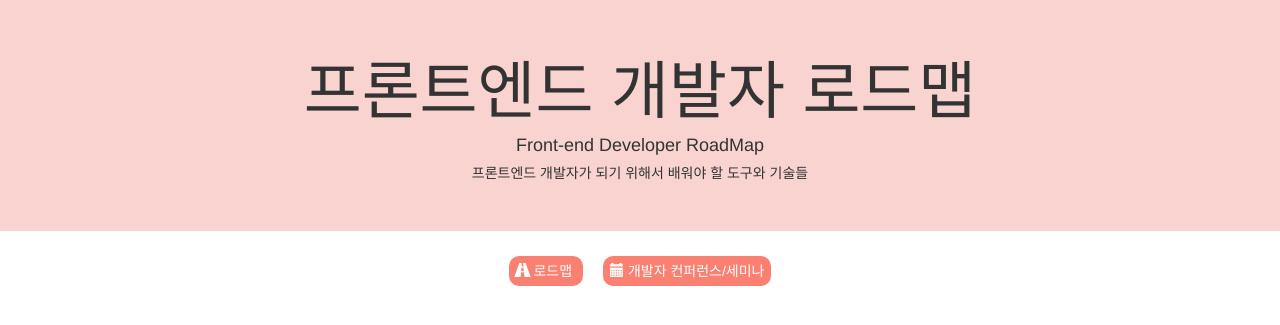
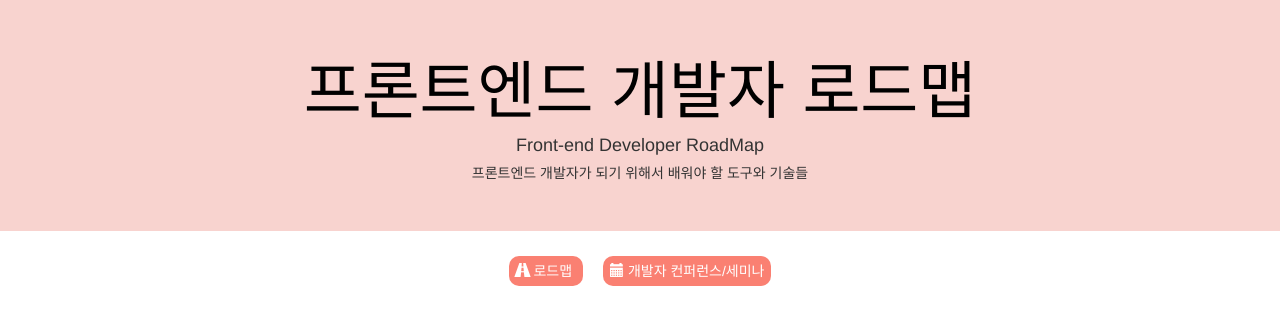
Before and after one commit to osc-5/openSourceTeam5, a plain HTML site: page main_page.html in a window 1280 px wide. Shown: the part 183-508 px from the top of the page. Drawn offline with nearby package versions, Linux system fonts and the light colour scheme.

Commit message:
[#17] feat - 메인으로가는 a태그 추가

```diff
--- a/css/main_page.css
+++ b/css/main_page.css
@@ -2,6 +2,15 @@
     background-color: rgb(248, 211, 207) !important;
     padding-top: 220px !important;
     padding-bottom: 40px !important;
+}
+
+.jumbotron a {
+    color: black;
+}
+
+.jumbotron a:hover {
+    color: rgb(70, 55, 53);
+    text-decoration: none;
 }
 
 #main_menu a {
--- a/main_page.html
+++ b/main_page.html
@@ -19,7 +19,7 @@
 <body>
     <!-- 타이틀 -->
     <div class="jumbotron text-center">
-        <h1>프론트엔드 개발자 로드맵</h1>
+        <h1><a href="./main_page.html" target="_self">프론트엔드 개발자 로드맵</a></h1>
         <h4>Front-end Developer RoadMap</h4>
         <h5>프론트엔드 개발자가 되기 위해서 배워야 할 도구와 기술들</h5>
     </div>
```
